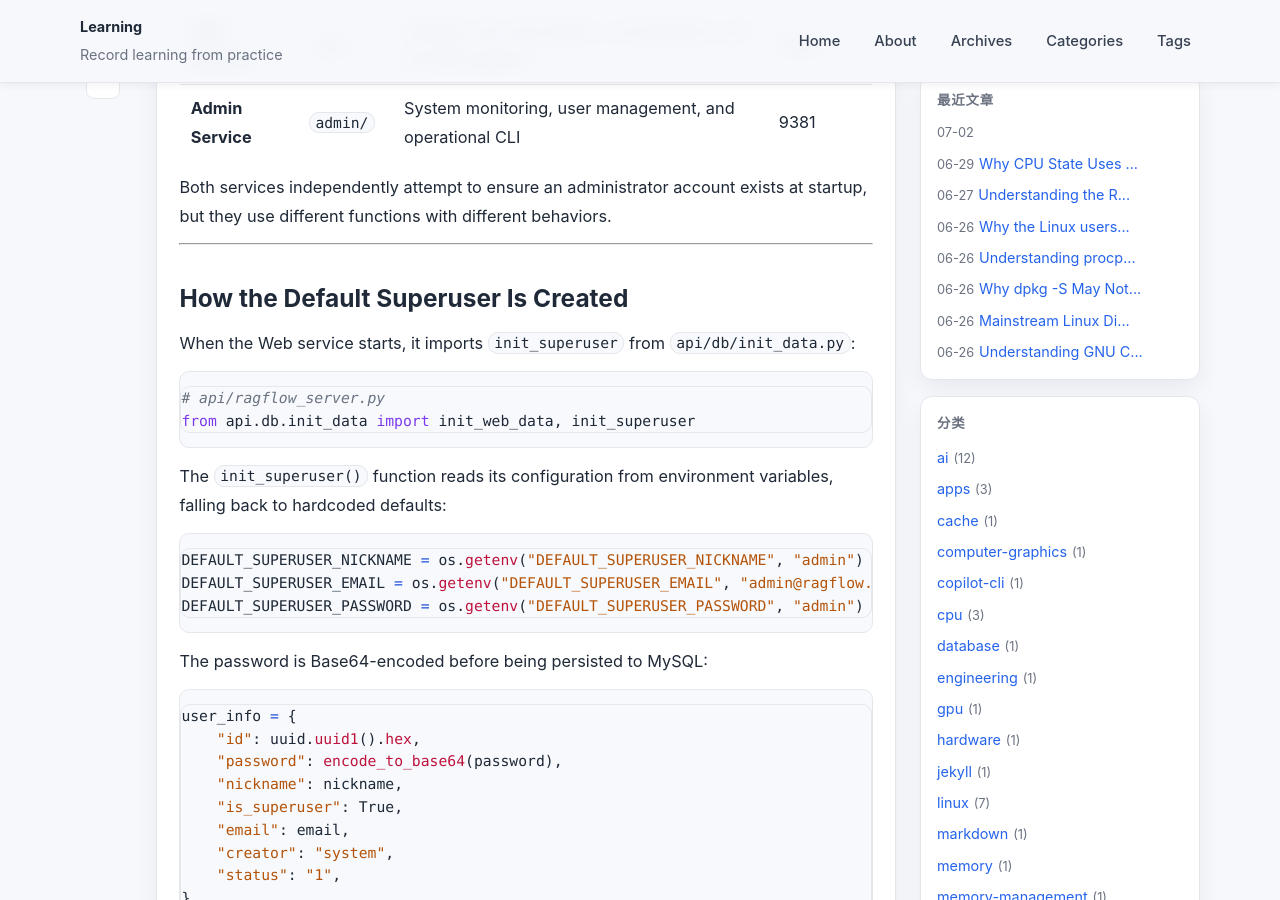
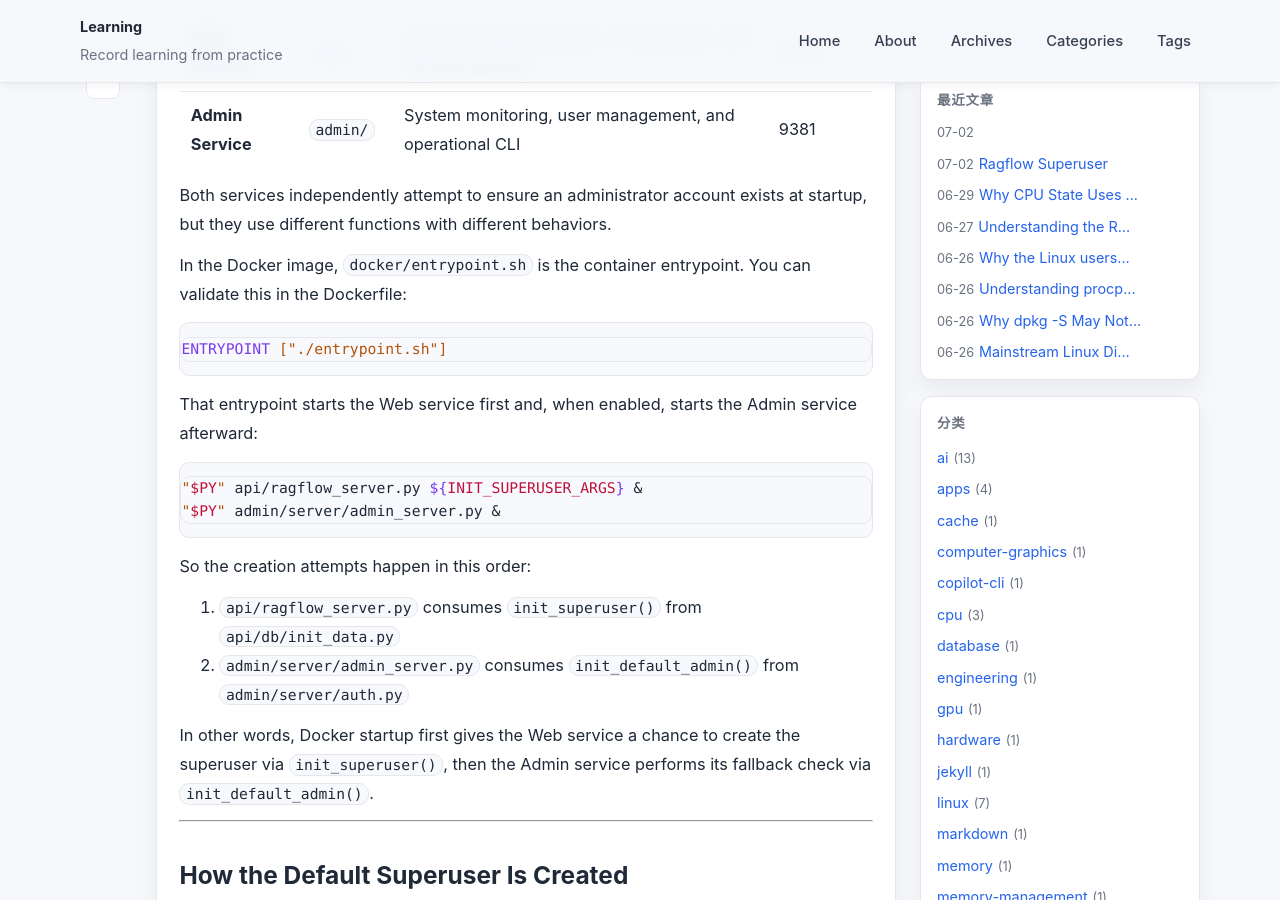
Before and after one commit to guominjia/learn, a Jekyll site: the page built from ai/apps/ragflow/_posts/2026-07-02-ragflow-superuser.md, in a window 1280 px wide and 900 px high, scrolled down 1118 px. Built offline with Jekyll 4.4.1, drawn with Linux system fonts in a browser that asks for light colours; our own code applies the rules of GitHub Pages for plain Markdown files; some of the changed text lies outside the part shown.

Commit message:
feat(docs): Add detailed article on RAGFlow's Admin & Superuser Initialization System

````diff
--- a/ai/apps/ragflow/admin.md
+++ b/ai/apps/ragflow/_posts/2026-07-02-ragflow-superuser.md
@@ -29,6 +29,26 @@ RAGFlow's codebase contains **two independent Python services** that share the s
 | **Admin Service** | `admin/` | System monitoring, user management, and operational CLI | 9381 |
 
 Both services independently attempt to ensure an administrator account exists at startup, but they use different functions with different behaviors.
+
+In the Docker image, `docker/entrypoint.sh` is the container entrypoint. You can validate this in the Dockerfile:
+
+```dockerfile
+ENTRYPOINT ["./entrypoint.sh"]
+```
+
+That entrypoint starts the Web service first and, when enabled, starts the Admin service afterward:
+
+```bash
+"$PY" api/ragflow_server.py ${INIT_SUPERUSER_ARGS} &
+"$PY" admin/server/admin_server.py &
+```
+
+So the creation attempts happen in this order:
+
+1. `api/ragflow_server.py` consumes `init_superuser()` from `api/db/init_data.py`
+2. `admin/server/admin_server.py` consumes `init_default_admin()` from `admin/server/auth.py`
+
+In other words, Docker startup first gives the Web service a chance to create the superuser via `init_superuser()`, then the Admin service performs its fallback check via `init_default_admin()`.
 
 ---
 
````
Also changed, not shown: ai/apps/ragflow/admin-flow.md (deleted, +0 -7 lines).
